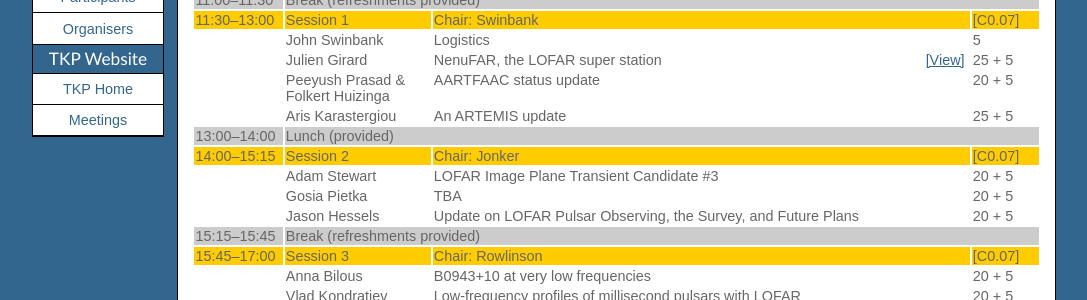
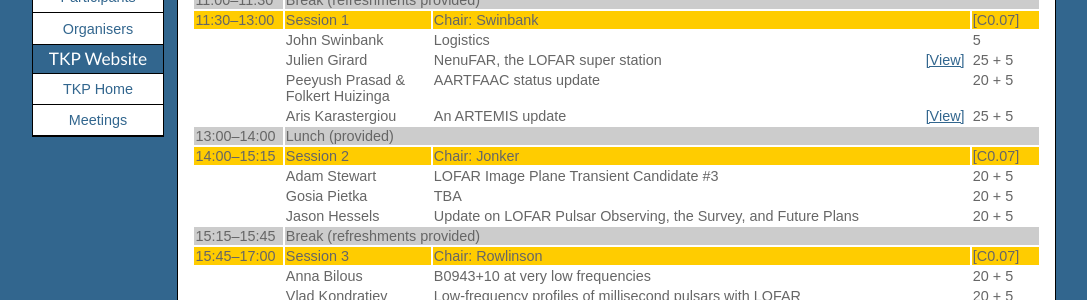
Before and after one commit to transientskp/transientskp.github.com, a Jekyll site: the page built from meetings/2014-01/schedule.html, in a window 1280 px wide. Shown: the part 302-602 px from the top of the page, without its empty margins (96-1183 px from the left). Built offline with Jekyll 4.4.1, drawn with Linux system fonts in a browser that asks for light colours.

Commit message:
Aris's slides

```diff
--- a/meetings/2014-01/schedule.html
+++ b/meetings/2014-01/schedule.html
@@ -54,7 +54,7 @@
     <td></td>
     <td style="width:10em;">Aris&nbsp;Karastergiou</td>
     <td>An ARTEMIS update</td>
-    <td style="width:3em;"></td>
+    <td><a href="https://speakerdeck.com/transientskp/limits-on-millisecond-transients-with-artemis-on-lofar">[View]</a></td>
     <td>25 + 5</td>
   </tr>
 
```
